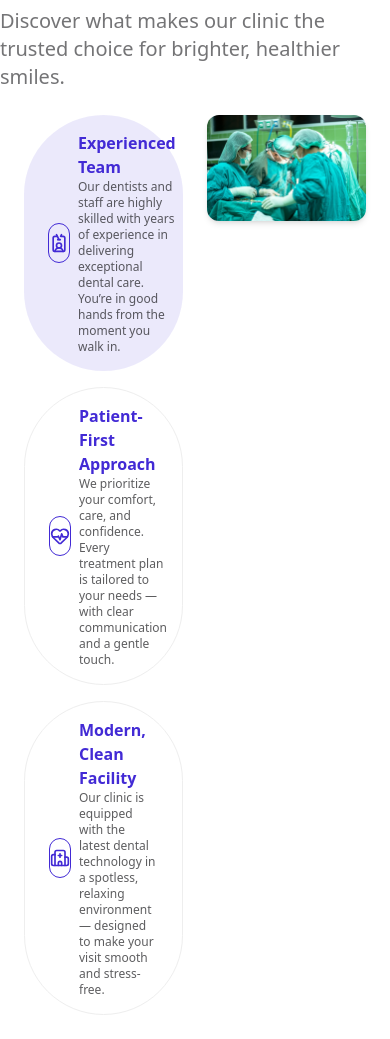
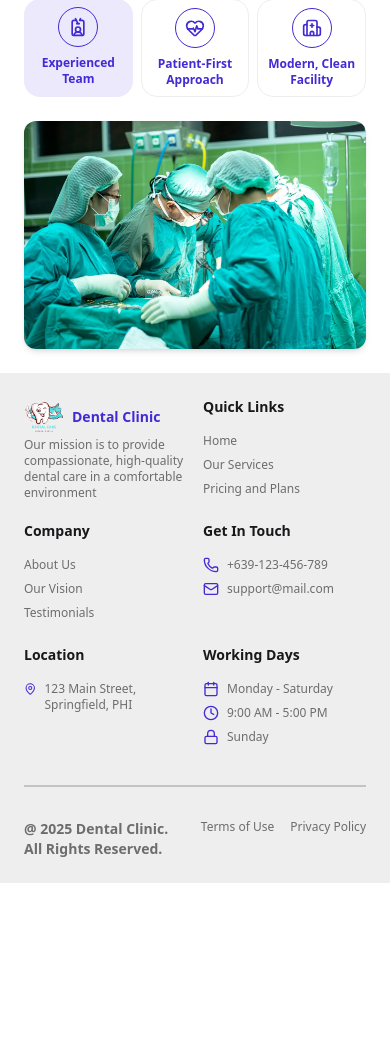
Before and after one commit to davidalfarero/dental-management-system, a React (Vite) app in the folder client/: page / in a window 390 px wide. Shown: the part 1053-2092 px from the top of the page. After the commit the page ends 1936 px from the top, so only its background shows below. Built offline with nearby package versions, Linux system fonts and the light colour scheme.

Commit message:
feat: add theme toggle and footer section
- Implemented dark/light mode toggle using DaisyUI and localStorage
- Added responsive footer with theme-aware styling

```diff
--- a/client/package.json
+++ b/client/package.json
@@ -14,7 +14,8 @@
     "lucide-react": "^0.518.0",
     "react": "^19.1.0",
     "react-dom": "^19.1.0",
-    "tailwindcss": "^4.1.10"
+    "tailwindcss": "^4.1.10",
+    "zustand": "^5.0.5"
   },
   "devDependencies": {
     "@eslint/js": "^9.25.0",
--- a/client/src/App.jsx
+++ b/client/src/App.jsx
@@ -1,13 +1,16 @@
 import AboutSection from "./components/AboutSection";
+import Footer from "./components/Footer";
 import HomeSection from "./components/HomeSection";
 import Navbar from "./components/Navbar";
 
 const App = () => {
+
   return (
-    <div data-theme='light'>
+    <div>
       <Navbar />
       <HomeSection />
       <AboutSection />
+      <Footer />
     </div>
   );
 };
--- a/client/src/components/AboutSection.jsx
+++ b/client/src/components/AboutSection.jsx
@@ -29,33 +29,39 @@ const AboutSection = () => {
   return (
     <div id="about" className="max-w-5xl mx-auto mt-15 md:mt-20">
       <p className="text-sm text-primary text-center font-semibold mb-5">Why Choose Us?</p>
-      <h1 className="text-5xl mb-5">Your Smile, Our Mission</h1>
-      <h2 className="max-w-md text-xl text-base-content/60">
-        Discover what makes our clinic the trusted choice for brighter, healthier smiles.
-      </h2>
 
-      <div className="grid grid-cols-2 gap-6 p-6 items-center">
+      <div className="px-6 text-center leading-20">
+        <h1 className="text-2xl sm:text-3xl md:text-[50px] mb-5">
+          Your <span className="text-primary font-black">Smile</span>, Our <span className="text-primary font-black">Mission</span>
+        </h1>
+        <h2 className="text-base-content/60 text-xs md:text-xl">
+          Discover what makes our clinic the trusted choice for brighter, healthier smiles.
+        </h2>
+      </div>
 
-        <div className="space-y-4">
+
+      <div className="grid md:grid-cols-2 gap-6 p-6 items-center">
+
+        <div className="grid grid-cols-3 md:grid-cols-1 gap-2">
           {aboutInfo.map((about, index) => (
             <div
               key={index}
               onClick={() => setSelectedIndex(index)}
-              className={`px-6 py-4 rounded-full cursor-pointer transition
-                flex items-center gap-2
+              className={`p-2 md:px-6 md:py-4 rounded-2xl md:rounded-full cursor-pointer transition
+                flex flex-col md:flex-row items-center gap-2
               ${index === selectedIndex ? 'bg-primary/10' : 'border border-base-300'}
             `}
             >
               <div
-                className='w-20 h-10 rounded-full flex items-center justify-center
+                className='size-10 md:w-20 md:h-10 rounded-full flex items-center justify-center
                 transition duration-300 border border-primary'
               >
                 {about.icon}
               </div>
 
               <div>
-                <h3 className="text-md font-semibold text-primary">{about.title}</h3>
-                <p className="text-xs text-base-content/70">{about.content}</p>
+                <h3 className="text-xs md:text-md text-center font-semibold text-primary">{about.title}</h3>
+                <p className="hidden md:block text-xs text-base-content/70">{about.content}</p>
               </div>
             </div>
           ))}
--- /dev/null
+++ b/client/src/components/Footer.jsx
@@ -0,0 +1,90 @@
+import { Calendar, Clock, Lock, Mail, MapPin, Phone } from "lucide-react";
+
+const Footer = () => {
+  return (
+    <footer className="bg-base-300 p-6 w-full">
+      <div className="max-w-5xl mx-auto grid grid-cols-2 md:grid-cols-6 gap-4">
+
+        {/* Logo */}
+        <div>
+          <a href='/' className="text-lg flex items-center gap-2">
+            <div className="avatar">
+              <div className="w-10 rounded-full">
+                <img src="/dental-logo.png" alt="Logo" />
+              </div>
+            </div>
+            <span className='text-sm text-primary font-black'>Dental Clinic</span>
+          </a>
+
+          <p className="text-base-content/60 text-xs">Our mission is to provide compassionate, high-quality dental care in a comfortable environment</p>
+        </div>
+
+        <div>
+          <p className="font-semibold mb-4 text-sm">Quick Links</p>
+          <ul className="text-base-content/60 text-xs">
+            <li className="mb-2"><a href="#" className="hover:underline">Home</a></li>
+            <li className="mb-2"><a href="#services" className="hover:underline">Our Services</a></li>
+            <li className="mb-2"><a href="#" className="hover:underline">Pricing and Plans</a></li>
+          </ul>
+        </div>
+
+        <div>
+          <p className="font-semibold mb-4 text-sm">Company</p>
+          <ul className="text-base-content/60 text-xs">
+            <li className="mb-2"><a href="#about" className="hover:underline">About Us</a></li>
+            <li className="mb-2"><a href="#" className="hover:underline">Our Vision</a></li>
+            <li className="mb-2"><a href="#" className="hover:underline">Testimonials</a></li>
+          </ul>
+        </div>
+
+        <div>
+          <p className="font-semibold mb-4 text-sm">Get In Touch</p>
+          <div className="flex gap-2 mb-2">
+            <Phone className="size-4 text-primary" />
+            <p className="text-base-content/60 text-xs">+639-123-456-789</p>
+          </div>
+          <div className="flex gap-2">
+            <Mail className="size-4 text-primary" />
+            <p className="text-base-content/60 text-xs">support@mail.com</p>
+          </div>
+        </div>
+
+        <div>
+          <p className="font-semibold mb-4 text-sm">Location</p>
+          <div className="flex gap-2 mb-2">
+            <MapPin className="size-4 text-primary" />
+            <p className="text-base-content/60 text-xs">123 Main Street, Springfield, PHI</p>
+          </div>
+        </div>
+
+        <div>
+          <p className="font-semibold mb-4 text-sm">Working Days</p>
+          <div className="flex gap-2 mb-2">
+            <Calendar className="size-4 text-primary" />
+            <div>
+              <p className="text-base-content/60 text-xs">Monday - Saturday</p>
+            </div>
+          </div>
+          <div className="flex gap-2 mb-2">
+            <Clock className="size-4 text-primary" />
+            <p className="text-base-content/60 text-xs">9:00 AM - 5:00 PM</p>
+          </div>
+          <div className="flex gap-2 mb-2">
+            <Lock className="size-4 text-primary" />
+            <p className="text-base-content/60 text-xs">Sunday</p>
+          </div>
+        </div>
+      </div>
+
+      <div className="max-w-5xl mx-auto border-1 border-base-content/20 my-8"></div>
+
+      <div className="max-w-5xl mx-auto flex gap-4">
+        <p className="text-base-content/60 text-sm flex-1 font-semibold">@ 2025 Dental Clinic. All Rights Reserved.</p>
+        <p className="text-base-content/60 text-xs">Terms of Use</p>
+        <p className="text-base-content/60 text-xs">Privacy Policy</p>
+      </div>
+
+    </footer>
+  );
+};
+export default Footer;
--- a/client/src/components/Navbar.jsx
+++ b/client/src/components/Navbar.jsx
@@ -5,7 +5,9 @@ import { Menu, Moon, Sun, X } from 'lucide-react';
 const Navbar = () => {
   const [isMenuOpen, setIsMenuOpen] = useState(false);
   const [scrolled, setScrolled] = useState(false);
-  const [darkMode, setDarkMode] = useState(false);
+  const [darkMode, setDarkMode] = useState(() => {
+    return localStorage.getItem('theme') === 'dark';
+  });
 
   const navlinks = [
     { name: 'About', href: '#about' },
@@ -24,10 +26,28 @@ const Navbar = () => {
     return () => window.removeEventListener("scroll", handleScroll);
   }, []);
 
+  useEffect(() => {
+    if (isMenuOpen) {
+      document.body.style.overflow = 'hidden';
+    } else {
+      document.body.style.overflow = '';
+    }
+
+    return () => {
+      document.body.style.overflow = '';
+    };
+  }, [isMenuOpen]);
+
+  useEffect(() => {
+    const theme = darkMode ? 'dark' : 'light';
+    document.documentElement.setAttribute('data-theme', theme);
+    localStorage.setItem('theme', theme);
+  }, [darkMode]);
+
   return (
-    <nav className={`fixed top-0 w-full h-15 md:h-20 flex items-center border-b border-base-300 z-50
+    <nav className={`fixed top-0 w-full h-15 md:h-20 flex items-center z-50
       ${scrolled
-        ? 'bg-base-100/60 backdrop-blur-md border-b border-base-300 shadow-sm'
+        ? 'bg-base-100/60 backdrop-blur-md shadow-sm'
         : 'bg-base-100'}
       }
       `}
@@ -36,6 +56,8 @@ const Navbar = () => {
       <div className='max-w-5xl mx-auto w-full flex items-center justify-between gap-4 px-4'>
 
         <div className='flex-1 md:flex-none'>
+
+          {/* logo */}
           <a href='/' className="text-lg flex items-center gap-2">
             <div className="avatar">
               <div className="w-10 rounded-full">
```
Also changed, not shown: 1 other file (tests, documents, lock files or other folders).
